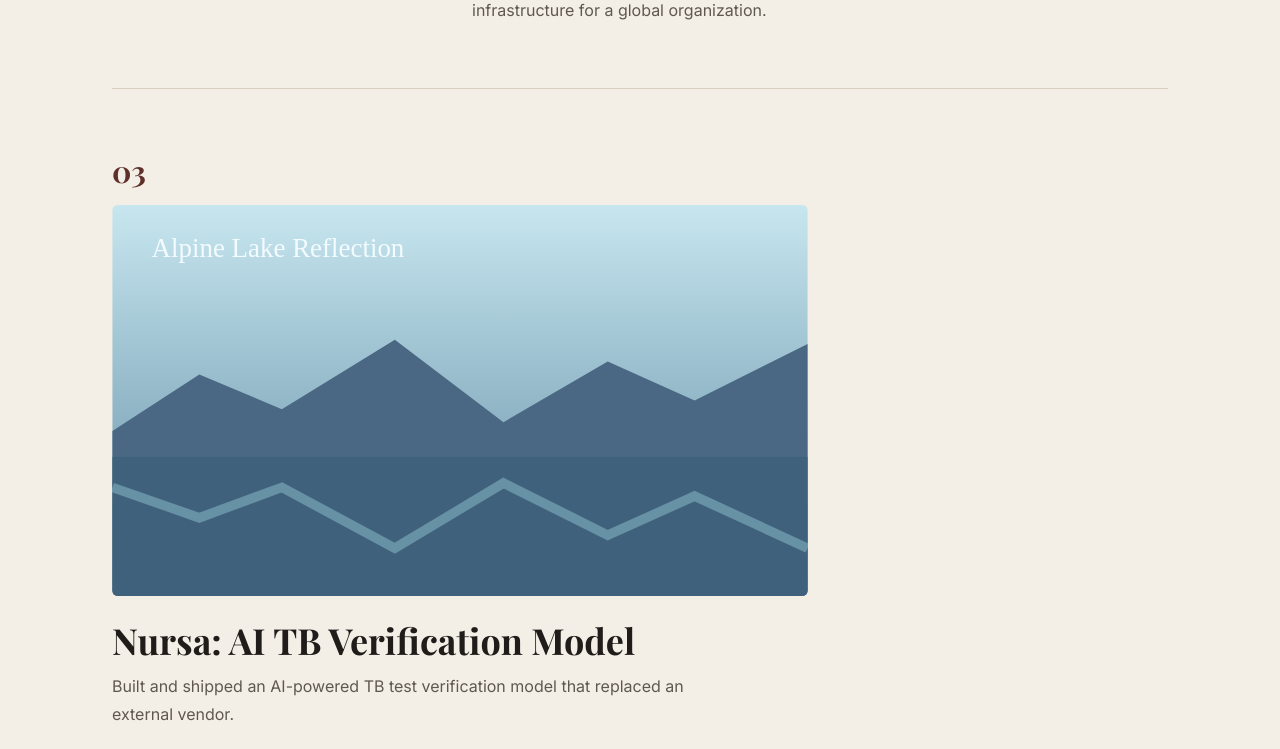
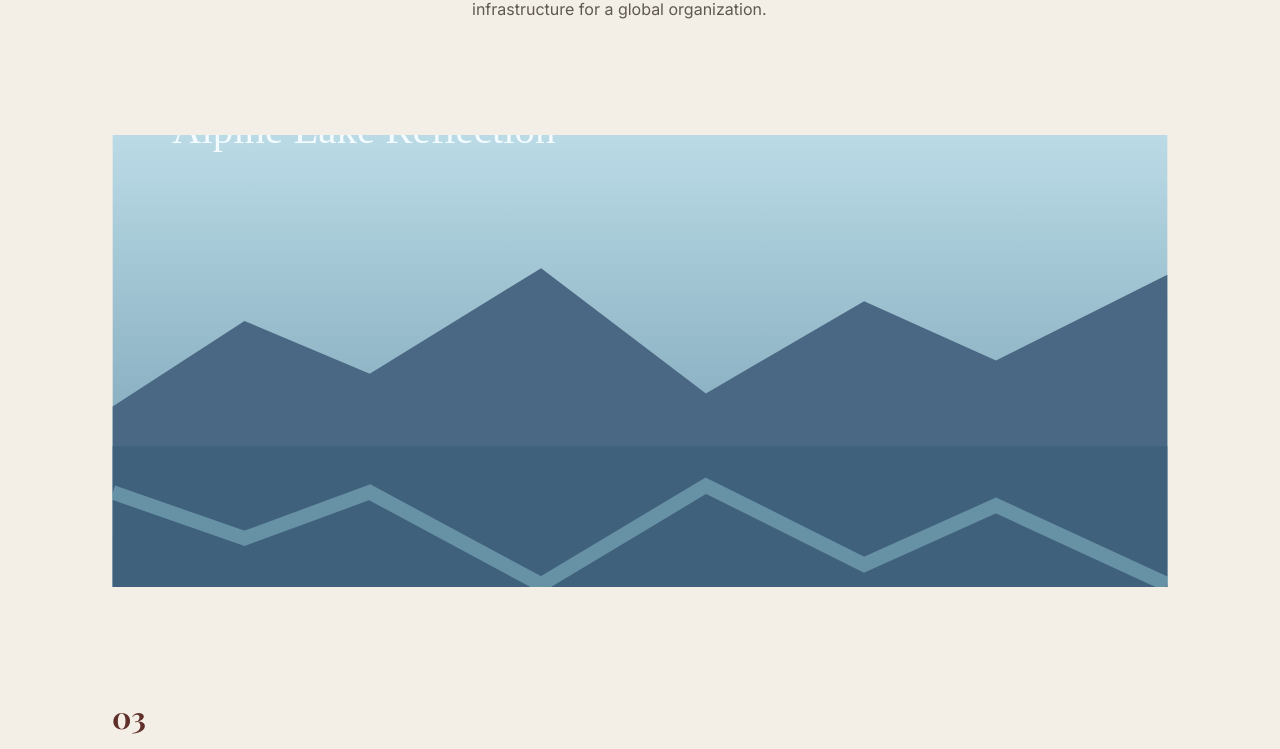
Before and after one commit to Psuncode/Personal-Bradning-, a Next.js app: page /projects in a window 1280 px wide. Shown: the part 1770-2519 px from the top of the page. Built offline with nearby package versions, Linux system fonts and the light colour scheme.

Commit message:
feat(home): photography cross-pollination on main site

```diff
--- a/src/app/(main)/page.tsx
+++ b/src/app/(main)/page.tsx
@@ -1,3 +1,4 @@
+import Image from "next/image";
 import Link from "next/link";
 import { Hero } from "@/components/sections/hero";
 import { CurrentFocus } from "@/components/sections/current-focus";
@@ -7,6 +8,18 @@ import { ContentGrid } from "@/components/sections/content-grid";
 import { getAllPosts } from "@/lib/blog";
 import { formatDate } from "@/lib/utils";
 
+function PhotoBreak({ src, alt }: { src: string; alt: string }) {
+  return (
+    <section className="px-6 py-12 md:px-12">
+      <div className="editorial-shell">
+        <div className="relative w-full aspect-[21/9] overflow-hidden">
+          <Image src={src} alt={alt} fill sizes="100vw" className="object-cover" />
+        </div>
+      </div>
+    </section>
+  );
+}
+
 export default function HomePage() {
   const recentPosts = getAllPosts().slice(0, 2);
 
@@ -14,8 +27,10 @@ export default function HomePage() {
     <>
       <Hero />
       <CaseStudies />
+      <PhotoBreak src="/photography/landscape-1.svg" alt="Utah mountain sunset" />
       <About />
       <CurrentFocus />
+      <PhotoBreak src="/photography/landscape-2.svg" alt="Desert red rock formation" />
       {recentPosts.length > 0 && (
         <section className="px-6 py-24 md:px-12 bg-white/40">
           <div className="editorial-shell editorial-rule pt-10">
--- a/src/components/sections/projects-grid.tsx
+++ b/src/components/sections/projects-grid.tsx
@@ -1,8 +1,11 @@
+import Image from "next/image";
 import { EditorialEntry } from "@/components/editorial/editorial-entry";
 import { EditorialPageHeader } from "@/components/editorial/editorial-page-header";
 import { projects } from "@/data/projects";
 
 export function ProjectsGrid() {
+  const midpoint = Math.floor(projects.length / 2);
+
   return (
     <>
       <EditorialPageHeader
@@ -12,8 +15,8 @@ export function ProjectsGrid() {
       />
       <div className="editorial-shell pb-24">
         {projects.map((p, i) => (
+          <div key={p.id}>
             <EditorialEntry
-            key={p.id}
               index={i}
               kicker={String(i + 1).padStart(2, "0")}
               title={p.title}
@@ -21,6 +24,18 @@ export function ProjectsGrid() {
               href={`/projects/${p.slug ?? p.id}`}
               cover={{ src: p.coverImage.src, alt: p.coverImage.alt }}
             />
+            {i === midpoint - 1 && (
+              <div className="relative aspect-[21/9] w-full overflow-hidden my-12">
+                <Image
+                  src="/photography/landscape-3.svg"
+                  alt="Alpine lake reflection — section break"
+                  fill
+                  sizes="100vw"
+                  className="object-cover"
+                />
+              </div>
+            )}
+          </div>
         ))}
       </div>
     </>
```
Lines whose indentation alone changed are shown as unchanged.
